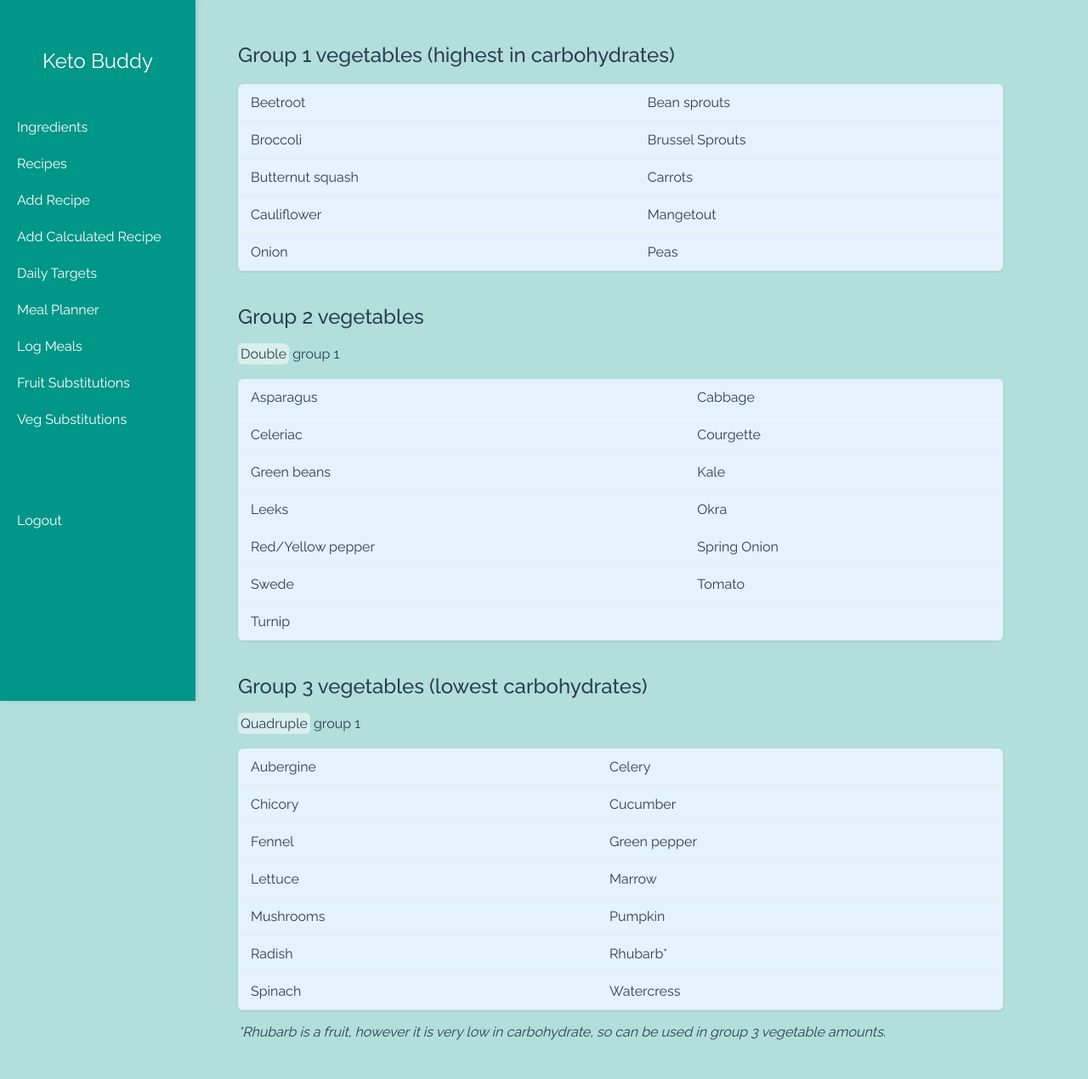
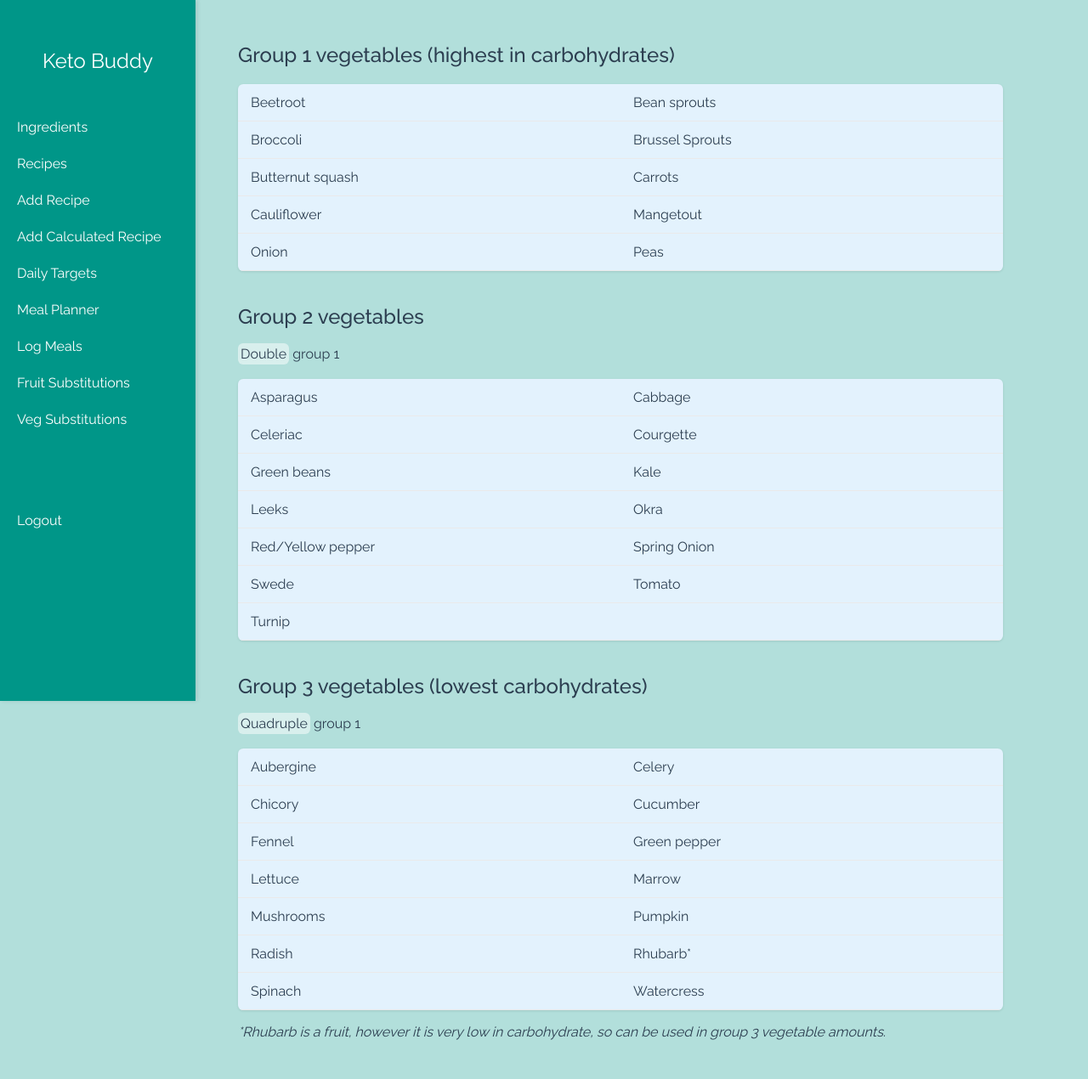
Before and after one commit to isobelweinberg/keto-buddy, a Flask app: page /veg_substitutions in a window 1280 px wide. Shown: the whole page at 85% size. Run offline with Flask 3, Linux system fonts and the light colour scheme; the visitor is signed in with stand-in values (Sample User, id 1); some libraries are stand-ins or nearby versions.

Commit message:
Fixed table widths

```diff
--- a/app/templates/veg_substitutions.html
+++ b/app/templates/veg_substitutions.html
@@ -5,7 +5,11 @@
 {% block content %}
 
 <h2>Group 1 vegetables (highest in carbohydrates)</h2>
-    <table>
+    <table style="width: 100%; table-layout: fixed;">
+      <colgroup>
+        <col style="width: 50%;">
+        <col style="width: 50%;">
+      </colgroup>
       <tbody>
         <tr>
           <td>Beetroot</td>
@@ -33,7 +37,11 @@
 
     <h2>Group 2 vegetables</h2>
     <p> <span class="highlight">Double</span> group 1</p>
-    <table>
+    <table style="width: 100%; table-layout: fixed;">
+      <colgroup>
+        <col style="width: 50%;">
+        <col style="width: 50%;">
+      </colgroup>
       <tbody>
         <tr>
           <td>Asparagus</td>
@@ -69,7 +77,11 @@
 
     <h2>Group 3 vegetables (lowest carbohydrates)</h2>
     <p> <span class="highlight">Quadruple</span> group 1</p>
-    <table>
+    <table style="width: 100%; table-layout: fixed;">
+      <colgroup>
+        <col style="width: 50%;">
+        <col style="width: 50%;">
+      </colgroup>
       <tbody>
         <tr>
           <td>Aubergine</td>
--- a/todo.txt
+++ b/todo.txt
@@ -15,11 +15,9 @@ x add meal/snack targets to the create recipe page
 x username and password to select S's account
 x group a/b/c lookup tables or switched functionality or just simple calculator
 x ingredient swapping
-- fix jinja errors
-- date selection
+x fix jinja errors
 x add hospital recipe page, for entering total values manually
 x static database insert files
-
 - record keeping - ketones
 x make secret key called in config
 x prettify css + html
@@ -31,6 +29,7 @@ x add in planner with shopping list export
 x record keeping - percentage eaten
 
 version 2:
+- date selection
 - up or downvote recipes
 - add emergency protocol page
 - license?
```
Also changed, not shown: app/templates/fruit_substitutions.html (+15 -3 lines).
